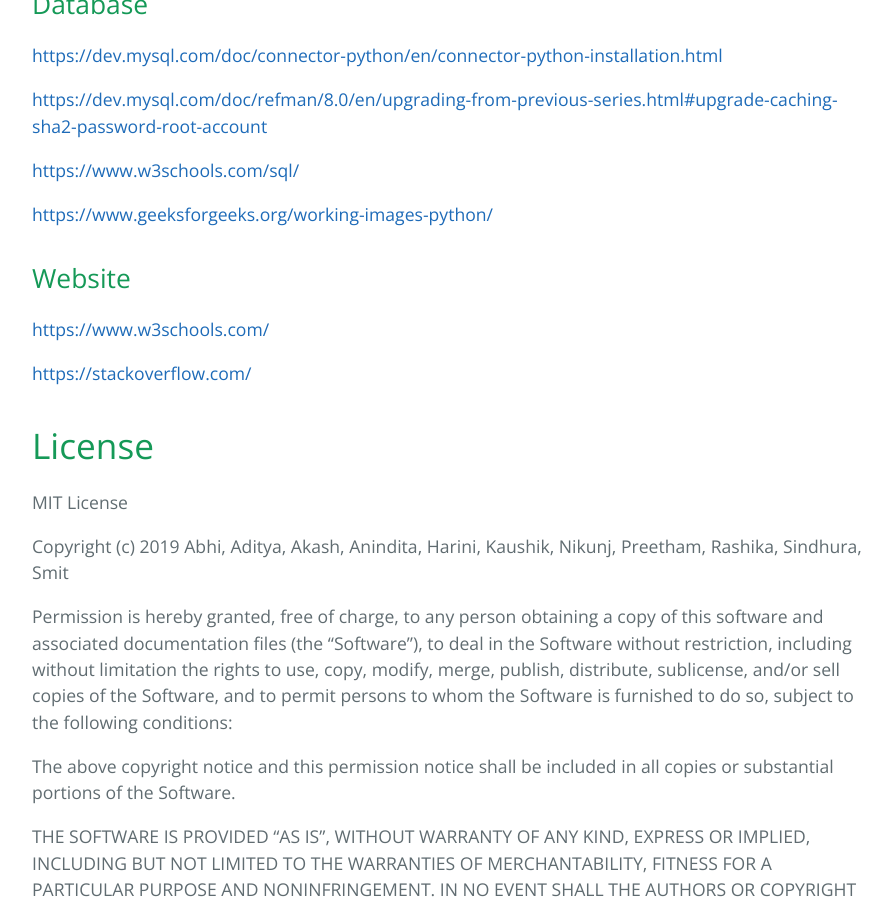
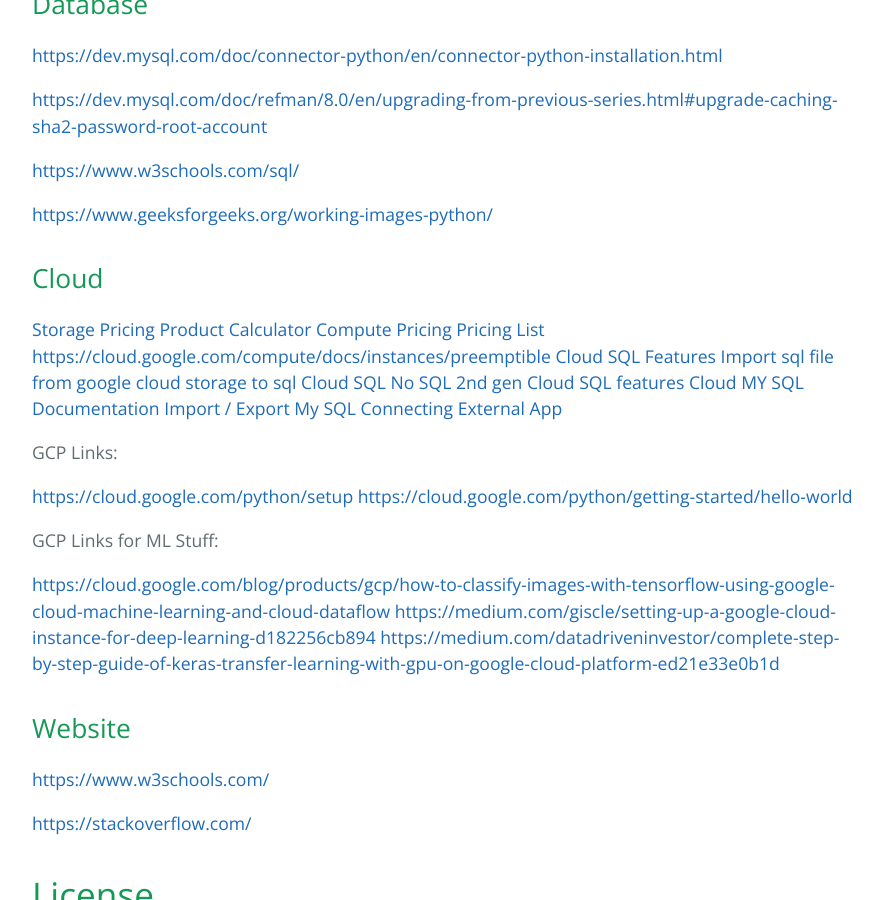
Before and after one commit to Sindhurakolli/DMDD_portfolio, a Jekyll site: the page built from website.md, in a window 1280 px wide and 900 px high, scrolled down 2124 px. Shown: the whole window, without its empty margins (192-1084 px from the left). Built offline with Jekyll 4.4.1, drawn with Linux system fonts in a browser that asks for light colours; our own code applies the rules of GitHub Pages for plain Markdown files.

Commit message:
Update website.md

```diff
--- a/website.md
+++ b/website.md
@@ -72,6 +72,33 @@
 
 [https://www.geeksforgeeks.org/working-images-python/](https://www.geeksforgeeks.org/working-images-python/)
 
+## Cloud
+
+[Storage Pricing](https://cloud.google.com/storage/pricing)
+[Product Calculator](https://cloud.google.com/products/calculator/)
+[Compute Pricing](https://cloud.google.com/compute/pricing)
+[Pricing List](https://cloud.google.com/pricing/list)
+[https://cloud.google.com/compute/docs/instances/preemptible](https://cloud.google.com/compute/docs/instances/preemptible)
+[Cloud SQL Features](https://cloud.google.com/sql/docs/features)
+[Import sql file from google cloud storage to sql](https://medium.com/skyshidigital/upload-and-import-sql-file-from-google-cloud-storage-to-cloudsql-using-nodejs-e8041c6f5966)
+[Cloud SQL No SQL 2nd gen](https://cloud.google.com/sql/pricing#2nd-gen-storage-networking-prices)
+[Cloud SQL features](https://cloud.google.com/sql/docs/features)
+[Cloud MY SQL Documentation](https://cloud.google.com/sql/docs/mysql/)
+[Import / Export My SQL](https://cloud.google.com/sql/docs/postgres/import-export/importing)
+[Connecting External App](https://cloud.google.com/sql/docs/mysql/connect-external-app)
+
+GCP Links:
+
+[https://cloud.google.com/python/setup](https://cloud.google.com/python/setup)
+[https://cloud.google.com/python/getting-started/hello-world](https://cloud.google.com/python/getting-started/hello-world)
+
+GCP Links for ML Stuff:
+
+[https://cloud.google.com/blog/products/gcp/how-to-classify-images-with-tensorflow-using-google-cloud-machine-learning-and-cloud-dataflow](https://cloud.google.com/blog/products/gcp/how-to-classify-images-with-tensorflow-using-google-cloud-machine-learning-and-cloud-dataflow)
+[https://medium.com/giscle/setting-up-a-google-cloud-instance-for-deep-learning-d182256cb894](https://medium.com/giscle/setting-up-a-google-cloud-instance-for-deep-learning-d182256cb894)
+[https://medium.com/datadriveninvestor/complete-step-by-step-guide-of-keras-transfer-learning-with-gpu-on-google-cloud-platform-ed21e33e0b1d](https://medium.com/datadriveninvestor/complete-step-by-step-guide-of-keras-transfer-learning-with-gpu-on-google-cloud-platform-ed21e33e0b1d)
+
+
 ## Website
 
 [https://www.w3schools.com/](https://www.w3schools.com/)
```
